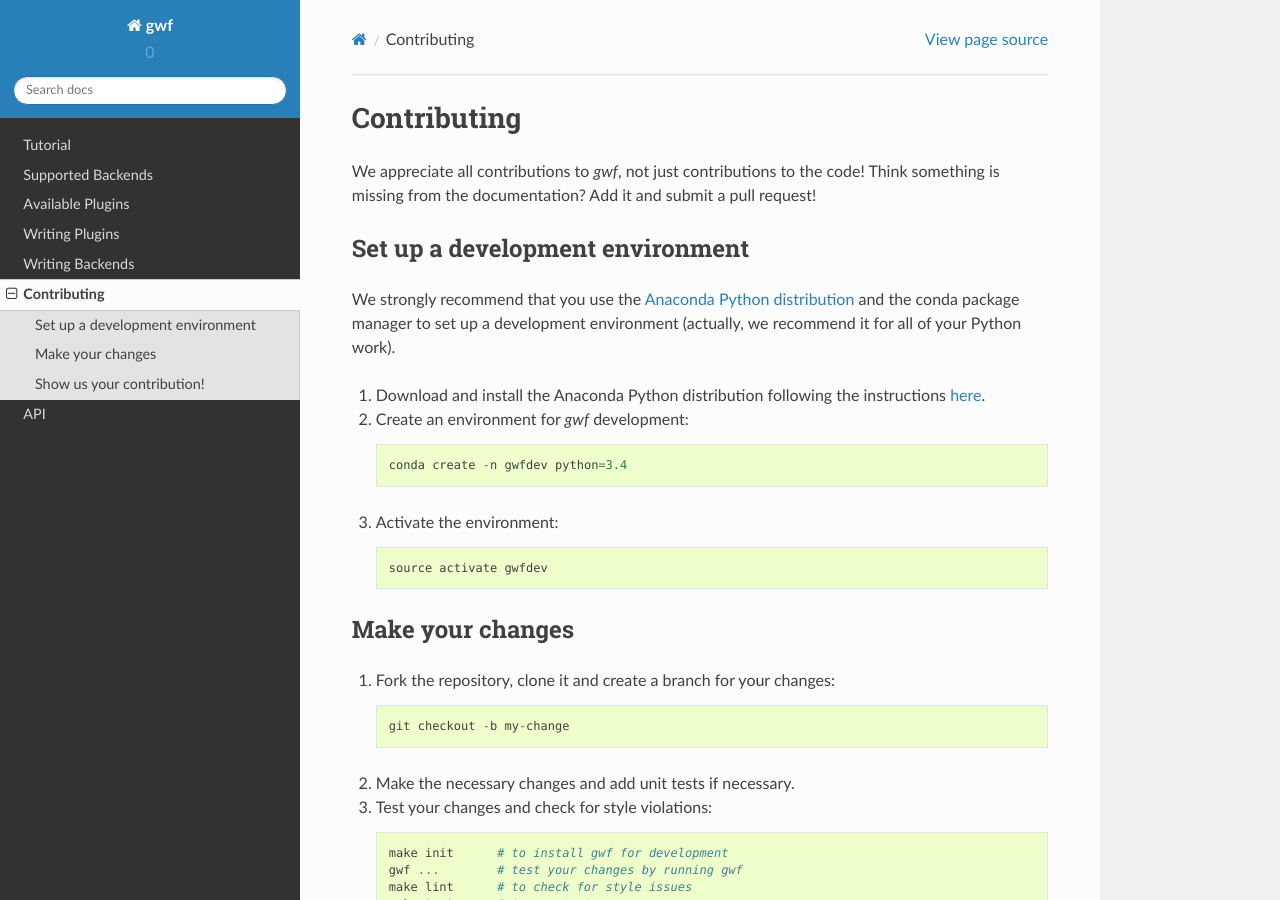
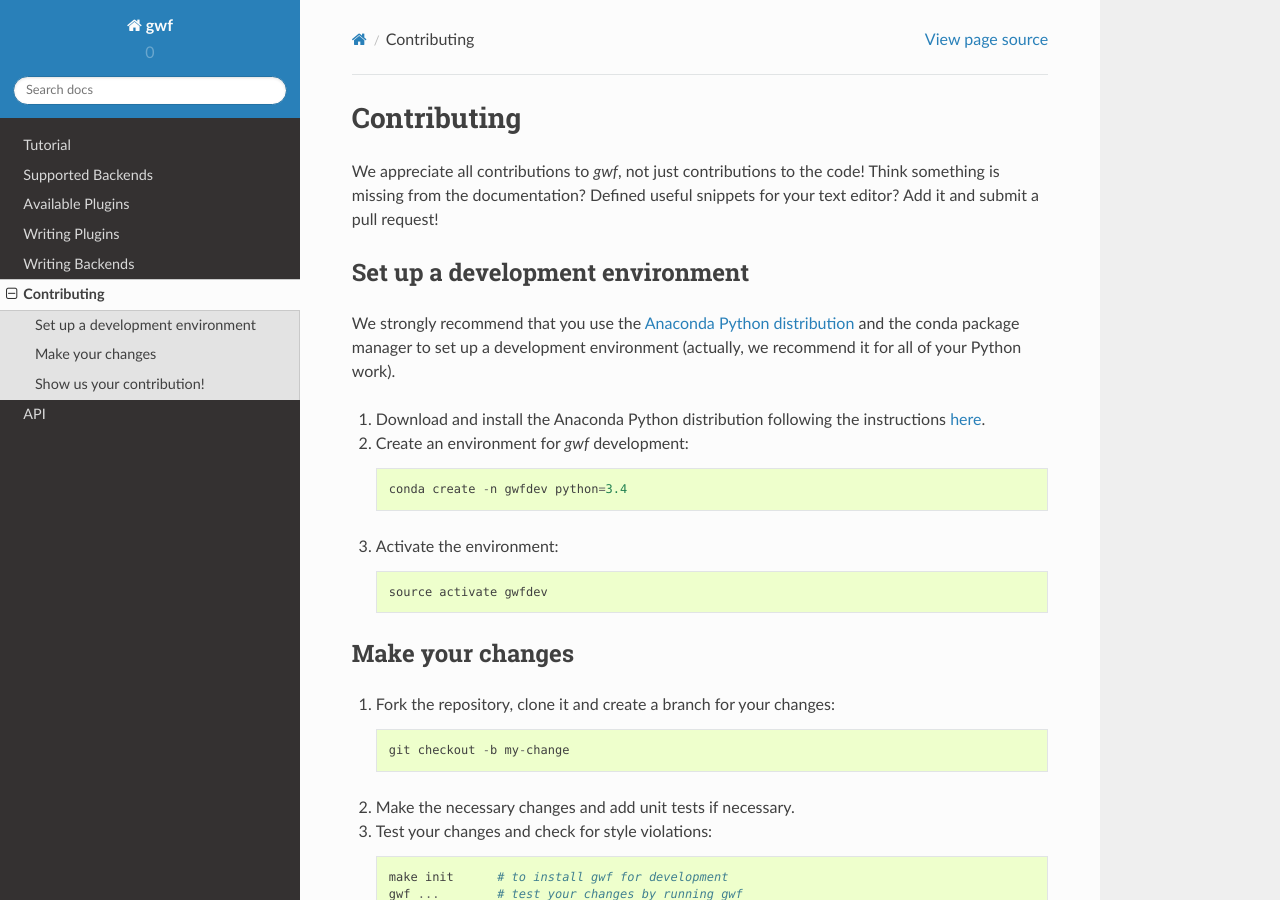
Before and after one commit to gwforg/gwf, a Sphinx documentation site: the page built from docs/contributing.rst, in a window 1280 px wide and 900 px high. Built offline with Sphinx 7.4.7 and the Read the Docs theme 2.0.0, drawn with Linux system fonts in a browser that asks for light colours.

Commit message:
Make people contribute snippets!

```diff
--- a/docs/contributing.rst
+++ b/docs/contributing.rst
@@ -2,7 +2,7 @@ Contributing
 ============
 
 We appreciate all contributions to *gwf*, not just contributions to the code! Think something is missing from the
-documentation? Add it and submit a pull request!
+documentation? Defined useful snippets for your text editor? Add it and submit a pull request!
 
 
 Set up a development environment
```
